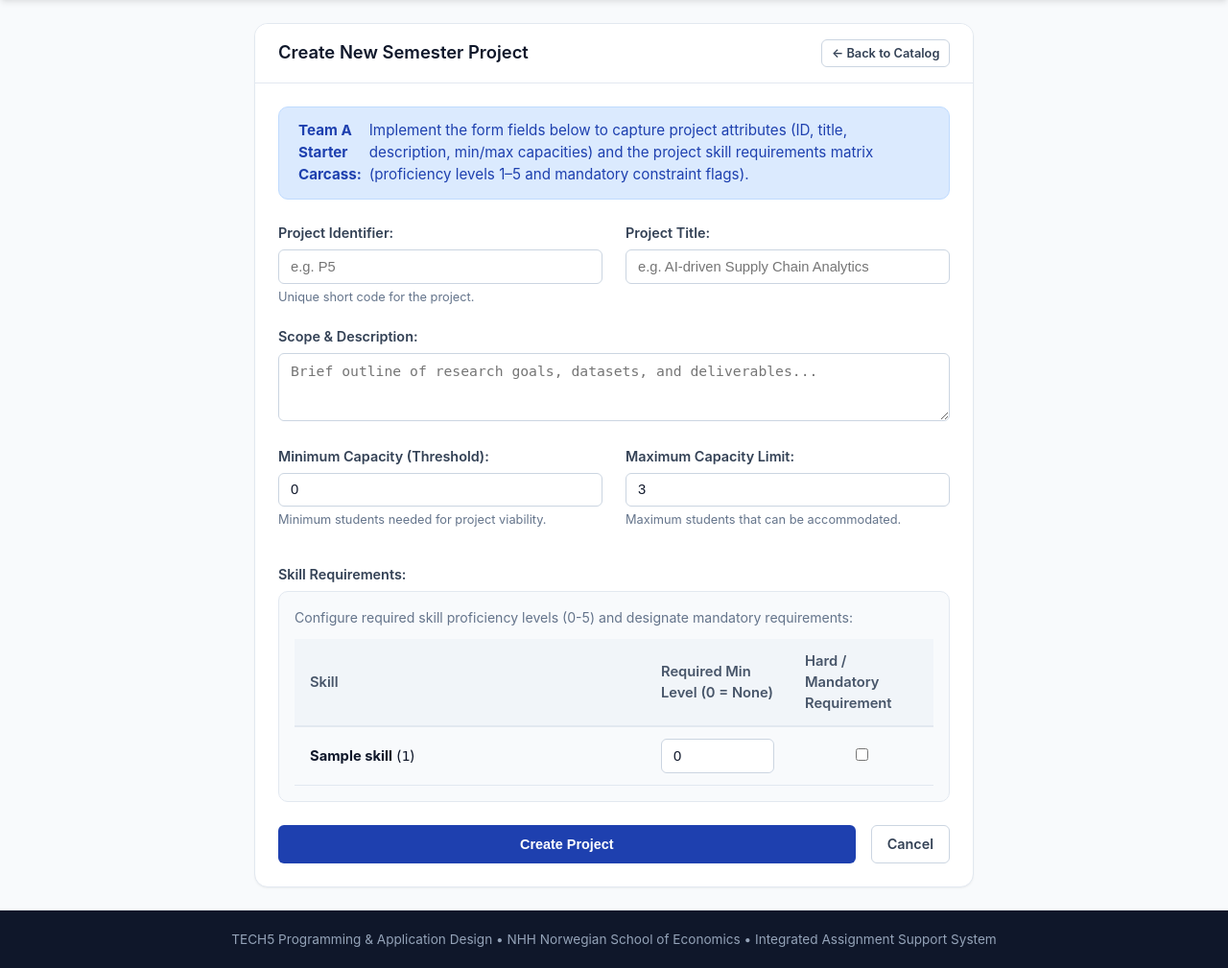
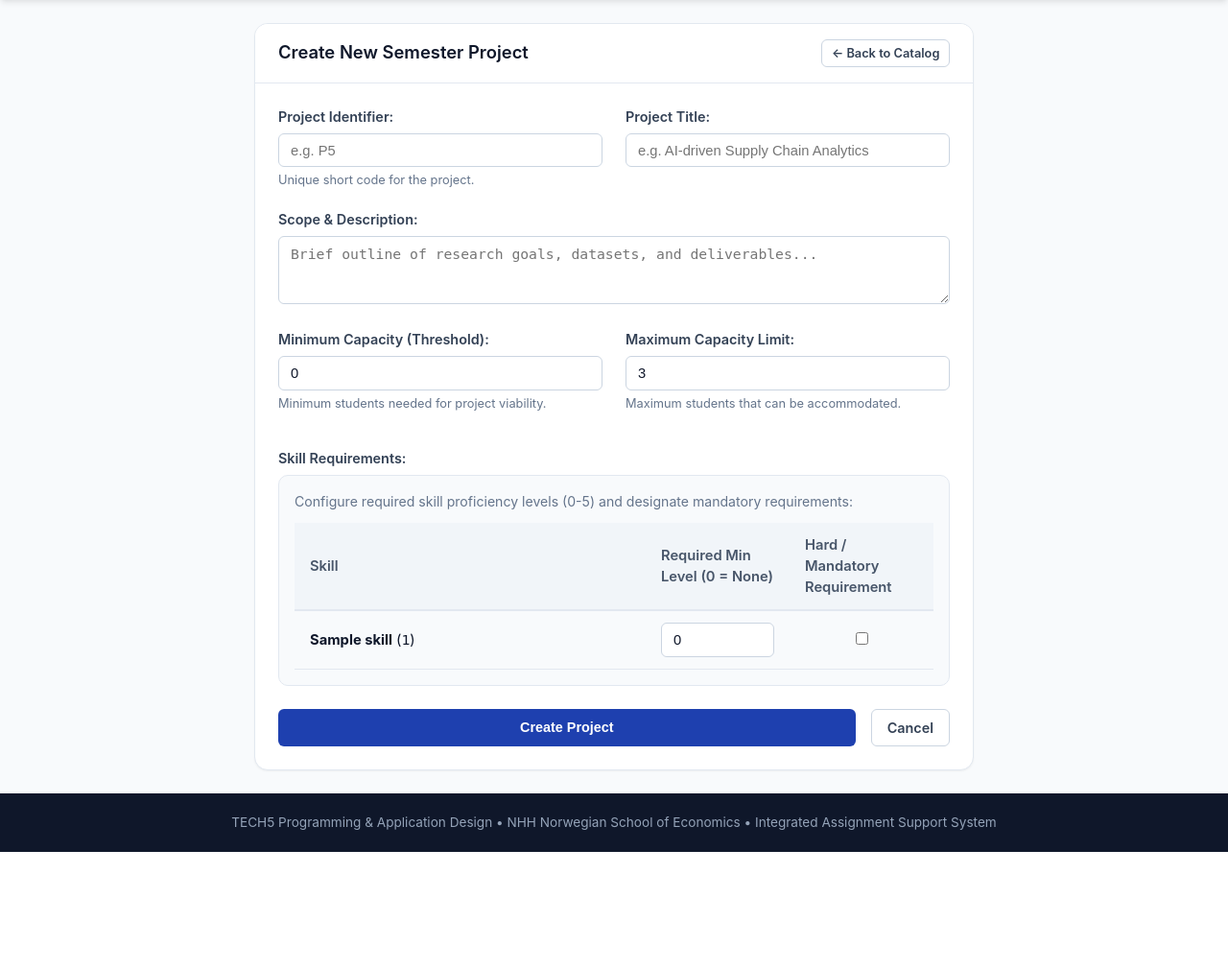
Before and after one commit to Casperwaale/TECH5-Group5-6-CollabProject, a Flask app: page /projects/new in a window 1280 px wide. Shown: the part 74-1083 px from the top of the page at 96% size. After the commit the page ends 962 px from the top, so only its background shows below. Run offline with Flask 3, Linux system fonts and the light colour scheme; tables that the repository leaves empty hold one stand-in row (values such as "Sample post").

Commit message:
ui: prefill saved skill requirements in project edit form
The edit form showed level 0 for every skill, so saving an edit silently removed all existing requirements. Also removes the starter TODO notes.

Assisted-by: Claude

```diff
--- a/app/visualization/templates/project_form.html
+++ b/app/visualization/templates/project_form.html
@@ -10,13 +10,6 @@
   </div>
 
   <div class="card-body">
-    <!-- TODO (Team A): Implement Project Creation/Edit Form -->
-    <div class="alert alert-info" style="margin-bottom: 1.5rem;">
-      <strong>Team A Starter Carcass:</strong>
-      Implement the form fields below to capture project attributes (ID, title, description, min/max capacities)
-      and the project skill requirements matrix (proficiency levels 1–5 and mandatory constraint flags).
-    </div>
-
     <form action="{% if project %}{{ url_for('visualization_web.update_project', project_id=project.id) }}{% else %}{{ url_for('visualization_web.create_project') }}{% endif %}" method="POST">
       <div class="grid-2">
         <div class="form-group">
@@ -50,12 +43,10 @@
         </div>
       </div>
 
-      <!-- TODO (Team A): Implement Skill Requirements Matrix -->
       <div class="form-group" style="margin-top: 1rem;">
         <label class="form-label">Skill Requirements:</label>
         <div style="background: #f8fafc; border: 1px solid var(--border-color); border-radius: var(--radius-md); padding: 1rem;">
           <p style="color: var(--text-muted); font-size: 0.88rem; margin-bottom: 0.75rem;">
-            <!-- TODO (Team A): Loop over catalogued skills, provide minimum level input and mandatory checkbox -->
             Configure required skill proficiency levels (0-5) and designate mandatory requirements:
           </p>
           <table class="data-table" style="background: transparent;">
@@ -68,13 +59,14 @@
             </thead>
             <tbody>
               {% for sk in skills %}
+                {% set req = project.requirements | selectattr("skill_id", "equalto", sk.id) | first if project else none %}
                 <tr>
                   <td><strong>{{ sk.name }}</strong> (<code>{{ sk.id }}</code>)</td>
                   <td style="width: 150px;">
-                    <input type="number" name="req_level_{{ sk.id }}" min="0" max="5" class="form-control" value="0">
+                    <input type="number" name="req_level_{{ sk.id }}" min="0" max="5" class="form-control" value="{{ req.minimum_level if req else 0 }}">
                   </td>
                   <td style="text-align: center; width: 150px;">
-                    <input type="checkbox" name="req_mand_{{ sk.id }}" value="1">
+                    <input type="checkbox" name="req_mand_{{ sk.id }}" value="1" {% if req and req.is_mandatory %}checked{% endif %}>
                   </td>
                 </tr>
               {% endfor %}
```
